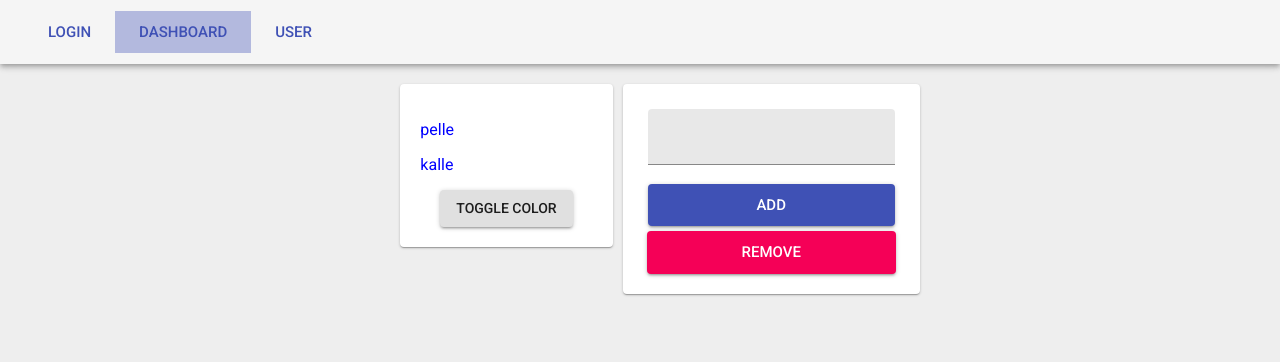
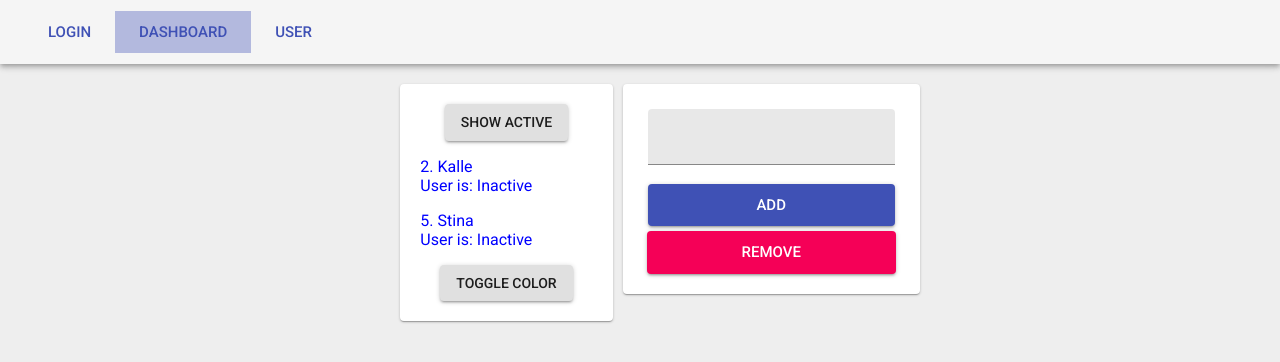
Before and after one commit to janessa-johansson/ReactU2JanJoh, a React (Create React App) app in the folder userlist/: page /dashboard in a window 1280 px wide. Shown: the top 362 px of the page. Built offline with nearby package versions, Linux system fonts and the light colour scheme.

Commit message:
Full functionality/updated comments for VG.

```diff
--- a/userlist/src/components/CardComponent.js
+++ b/userlist/src/components/CardComponent.js
@@ -26,10 +26,12 @@ const theme = createMuiTheme({
 class CardComponent extends Component {
 
   static propTypes = {
-    history: PropTypes.object.isRequired,
+    history: PropTypes.object,
     children: PropTypes.any, //props.children can be undefined and an object
     parent: PropTypes.any, //props.parent can be undefined and a string
-    match: PropTypes.object
+    match: PropTypes.object,
+    value: PropTypes.string,
+    location: PropTypes.object
   };
 
   constructor(props) {
@@ -48,7 +50,6 @@ class CardComponent extends Component {
   routeChange = () => {
    this.props.history.push('/dashboard')
   };
-
 
   render() {
 
@@ -86,7 +87,7 @@ class CardComponent extends Component {
     const userInfo =
       <div>
         {this.props.value && this.props.location.state && <p>User: {match.params.user}</p>}
-        {this.props.value && !this.props.location.state && <p>No user selected.</p>}
+        {this.props.value && !this.props.location.state && <p>404: Page Not Found</p>}
       </div>
 
     // Material Design Card with several conditionals and toggles, as explained above.
--- a/userlist/src/components/DashboardComponent.js
+++ b/userlist/src/components/DashboardComponent.js
@@ -9,15 +9,22 @@ import TextField from '@material-ui/core/TextField';
 
 import React, { Component } from 'react'
 
-// Basic class with constructor, and states for users (array), colors (boolean),
+// Basic class with constructor, and states for users (object), colors (boolean),
 // and an empty state for value, which is used in the textfield/input.
 export default class DashboardComponent extends Component {
   constructor(props) {
     super(props);
     this.state = {
-      user: ['pelle', 'kalle'],
+      user: [
+        {id:1, name: 'Mimmi', isActive: true},
+        {id:2, name: 'Kalle', isActive: false},
+        {id:3, name: 'Klara', isActive: true},
+        {id:4, name: 'John', isActive: true},
+        {id:5, name: 'Stina', isActive: false}
+        ],
       color: true,
-      value: ''
+      value: '',
+      tempUser: ''
     }
   }
 
@@ -26,10 +33,19 @@ export default class DashboardComponent extends Component {
     const newUser = this.state.value;
     event.preventDefault();
 
+    // Sets tempUser, which is used below to merge lists.
+    this.setState({
+      tempUser: {
+        id: this.state.user.length + 1,
+        name: newUser,
+        isActive: true
+      }
+    })
+
     // Merges two arrays into user state for displaying users.
-    this.setState({
-      user: [...this.state.user, newUser]
-    })
+    this.setState(prevState =>
+      ({user: [...prevState.user, prevState.tempUser]}));
+
 
     // Resets value state, so the textfield/input can be cleared upon submit
     this.setState({
@@ -62,17 +78,32 @@ export default class DashboardComponent extends Component {
     this.setState(state => ({ color: !state.color }));
   }
 
+  // Handles toggling of inactive/active state for button
+  toggleActive = () => {
+    this.setState(state => ({ isActive: !state.isActive }));
+  }
+
   // Renders components, styles, and Material Design components (Button/TextField).
   // Handles onClick functions (add/remove user, toggle color)
   render() {
+
+    // Handles button message change depending on inactive/active boolean.
+    const show = 'Show Inactive'
+    const hide = 'Show Active'
+    const buttonMessage = this.state.isActive ? <span>{show}</span> : <span>{hide}</span>;
+
     return (
 
       <div className={style["wrapper"]}>
         <div className={style["userrender"]}>
           <CardComponent>
+            <div className={style["content"]}>
+              <Button variant="contained" onClick={this.toggleActive}>{buttonMessage}</Button>
+            </div>
             <UserComponent
               showUsers={this.state.user}
               showColor={this.state.color}
+              showState={this.state.isActive}
             />
             <div className={style["content"]}>
               <Button variant="contained" onClick={this.toggleColor}>Toggle Color</Button>
@@ -92,6 +123,5 @@ export default class DashboardComponent extends Component {
           </CardComponent>
         </div>
       </div>
-    )
-  };
+    )};
 }
--- a/userlist/src/components/NavbarComponent.js
+++ b/userlist/src/components/NavbarComponent.js
@@ -45,6 +45,7 @@ export default class NavbarComponent extends Component {
                     <Route exact path="/dashboard" component={DashboardScreen} />
                     <Route path="/login" component={LoginScreen} />
                     <Route path="/user/:user" component={UserScreen} />
+                    <Route exact path="/user/" component={LoginScreen} />
                     <Route component={Notfound} />
                 </Switch>
             </Router>
--- a/userlist/src/components/UserComponent.js
+++ b/userlist/src/components/UserComponent.js
@@ -5,35 +5,61 @@ import PropTypes from "prop-types";
 
 
 // Maps and renders users as props from Dashboard component.
-// Added functionality: rendering each user with a router link/state.
-// Returns conditional rendering for color based on props from Dashboard.
 class UserComponent extends Component {
   static propTypes = {
     showUsers: PropTypes.array,
-    showColor: PropTypes.bool
+    showColor: PropTypes.bool,
+    isActive: PropTypes.bool,
+    showState: PropTypes.bool
   };
 
   render() {
+    // Filters users based on active state and returns users if true, null if false
+    let active = this.props.showUsers.filter((users) => {
+      return users.isActive ? users : null;
+    });
 
-    const users = this.props.showUsers.map((user, i) => {
-      return (
-        <p key={i}>
-          <Link to={{
-            pathname: `/user/${user}`,
-            state: { redirect: true }
-          }}
-            style={{ textDecoration: 'none', color: this.props.showColor === true ? 'blue' : 'red' }}
-          >{user}
-          </Link></p>
-      )
-    })
+    // Filters users based on inactive state and returns null if true, users if false
+    let inactive = this.props.showUsers.filter((users) => {
+      return users.isActive ? null : users;
+    });
 
+    // Massive conditional return showing inactive/active users depending on active/inactive state (showState prop).
+    // Includes router link, display info (id, name, isActve).
+    // Returns conditional rendering for color based on props from Dashboard.
     return (
       <div>
-        <span>{users}</span>
+        {
+          this.props.showState ? active.map((user) => {
+            return (
+              <p key={user.name}>
+                <Link to={{
+                  pathname: `/user/${user.name}`,
+                  state: { redirect: true }
+                }}
+                  style={{ textDecoration: 'none', color: this.props.showColor === true ? 'blue' : 'red' }}
+                ><span>{user.id}. </span>
+                  <span>{user.name}</span><br />
+                  <span>User is: {user.isActive ? <span>Active</span> : <span>Inactive</span>}</span>
+                </Link></p>
+            )
+          }) :
+            inactive.map((user) => {
+              return (
+                <p key={user.name}>
+                  <Link to={{
+                    pathname: `/user/${user.name}`,
+                    state: { redirect: true }
+                  }}
+                    style={{ textDecoration: 'none', color: this.props.showColor === true ? 'blue' : 'red' }}
+                  ><span>{user.id}. </span>
+                    <span>{user.name}</span><br />
+                    <span>User is: {user.isActive ? <span>Active</span> : <span>Inactive</span>}</span>
+                  </Link></p>
+              )
+            }) }
       </div>
-    )
-  };
+    )};
 }
 
 export default UserComponent;
--- a/userlist/src/screens/DashboardScreen.js
+++ b/userlist/src/screens/DashboardScreen.js
@@ -1,4 +1,4 @@
-//The main screen/view for the Dashboard, used in routing.
+// The main screen/view for the Dashboard, used in routing.
 
 import React, { Component } from 'react'
 import DashboardComponent from '../components/DashboardComponent';
--- a/userlist/src/screens/LoginScreen.js
+++ b/userlist/src/screens/LoginScreen.js
@@ -1,4 +1,5 @@
-//The main screen/view for the Login Screen, used in routing.
+// The main screen/view for the Login Screen, used in routing. Parent prop is for
+// css only, to show the correct card.
 
 import React, { Component } from 'react'
 import CardComponent from '../components/CardComponent';
--- a/userlist/src/screens/UserScreen.js
+++ b/userlist/src/screens/UserScreen.js
@@ -1,4 +1,5 @@
-//The main screen/view for the User Screen, used in routing.
+// The main screen/view for the User Screen, used in routing. Value prop is for
+// css only, to show the correct card.
 
 import React, { Component } from 'react'
 import CardComponent from '../components/CardComponent';
```
